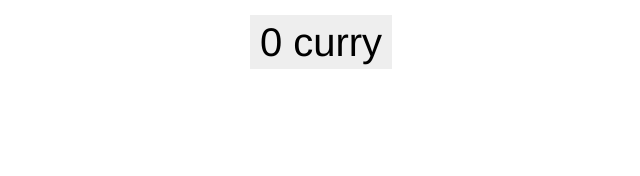
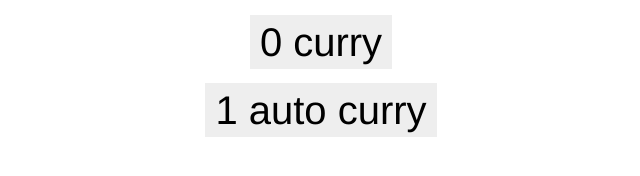
Before and after one commit to samarpanda/functional-programming, a React app: page excercises/index.html in a window 1280 px wide. Shown: the whole page, without its empty margins (319-959 px from the left). Built offline with nearby package versions, Linux system fonts and the light colour scheme.

Commit message:
auto curry link added

```diff
--- a/excercises/index.html
+++ b/excercises/index.html
@@ -1 +1 @@
-<html><link rel="stylesheet" href="/shared.css"><body id="index"><ul><li><a href="/0-curry">0 curry</a></li></ul></body></html>
+<html><link rel="stylesheet" href="/shared.css"><body id="index"><ul><li><a href="/0-curry">0 curry</a></li><li><a href="/1-auto-curry">1 auto curry</a></li></ul></body></html>
```
